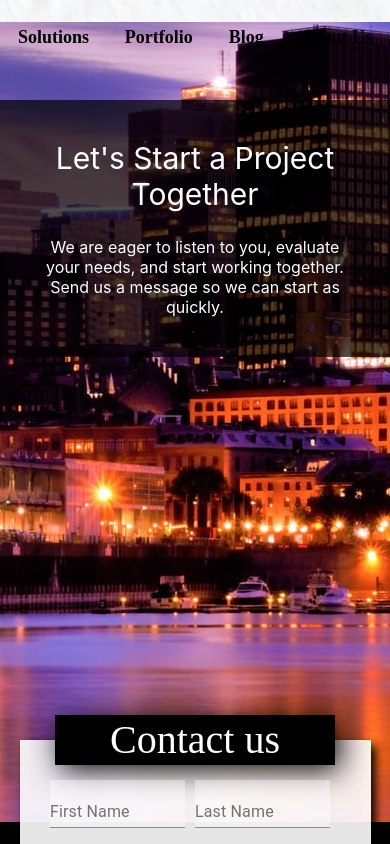
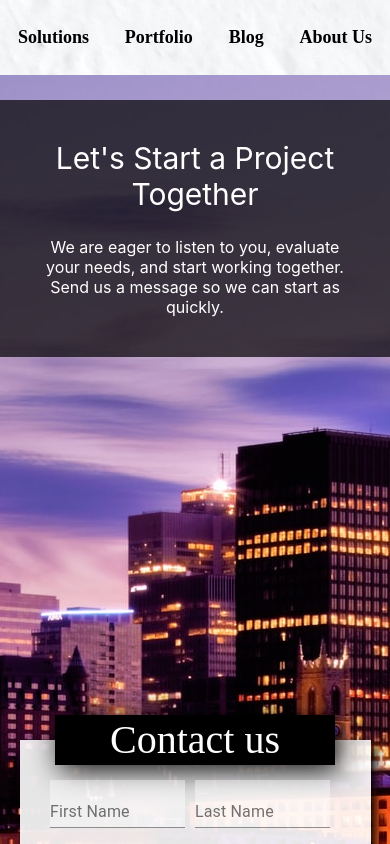
Before and after one commit to Ajmasta/sophia, a Next.js app: page /contact in a window 390 px wide. Shown: the top 844 px of the page. Built offline with nearby package versions, Linux system fonts and the light colour scheme.

Commit message:
removed nextImage component

```diff
--- a/components/fixedBackground.js
+++ b/components/fixedBackground.js
@@ -21,7 +21,7 @@ const FixedBackground = (props) => {
 return (
 <>
     <div className={styles.specialScroll} >
-    <Image src="/images/montrealNight2.jpg" width={1200} height={800}  layout={"fixed"} className={styles.image} alt="montreal at night" />
+    <img src="/images/montrealNight2.jpg" width={1200} height={800}  loading="lazy" className={styles.image} alt="montreal at night" />
     {props.children}
     </div>
 
--- a/components/fixedBackground.module.css
+++ b/components/fixedBackground.module.css
@@ -18,6 +18,9 @@
   position: fixed !important;
   top: 0;
   left: 0;
+  min-width: 100% !important;
+  max-width: 100% !important;
+  min-height: 100vh;
 }
 @media (min-width: 801px) and (max-width: 1200px) {
   .specialScroll {
@@ -35,10 +38,11 @@
     min-height: 600px;
   }
   .image {
+    top: 75px;
     object-fit: none !important;
     min-width: 100% !important;
     max-width: 100% !important;
-    min-height: 800px !important;
-    max-height: 800px !important;
+    min-height: 1500px !important;
+    max-height: 1500px !important;
   }
 }
```
